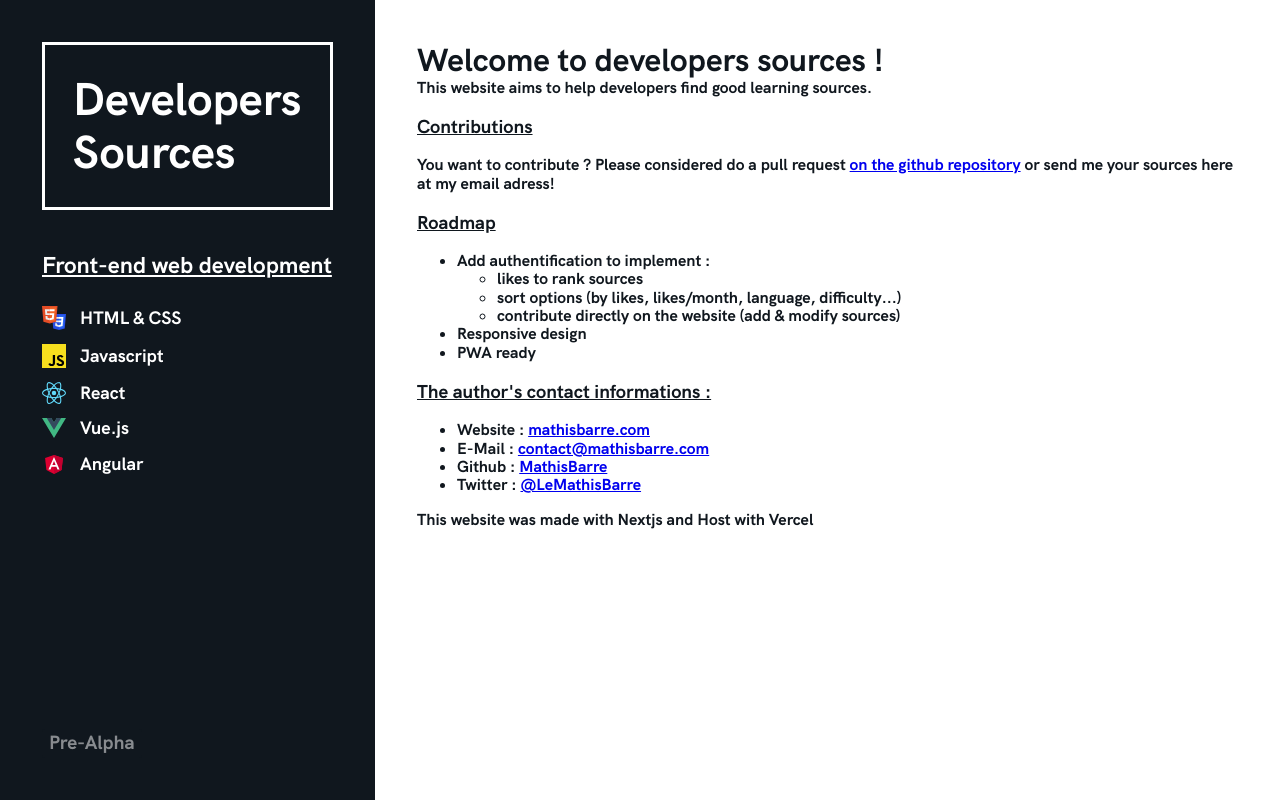
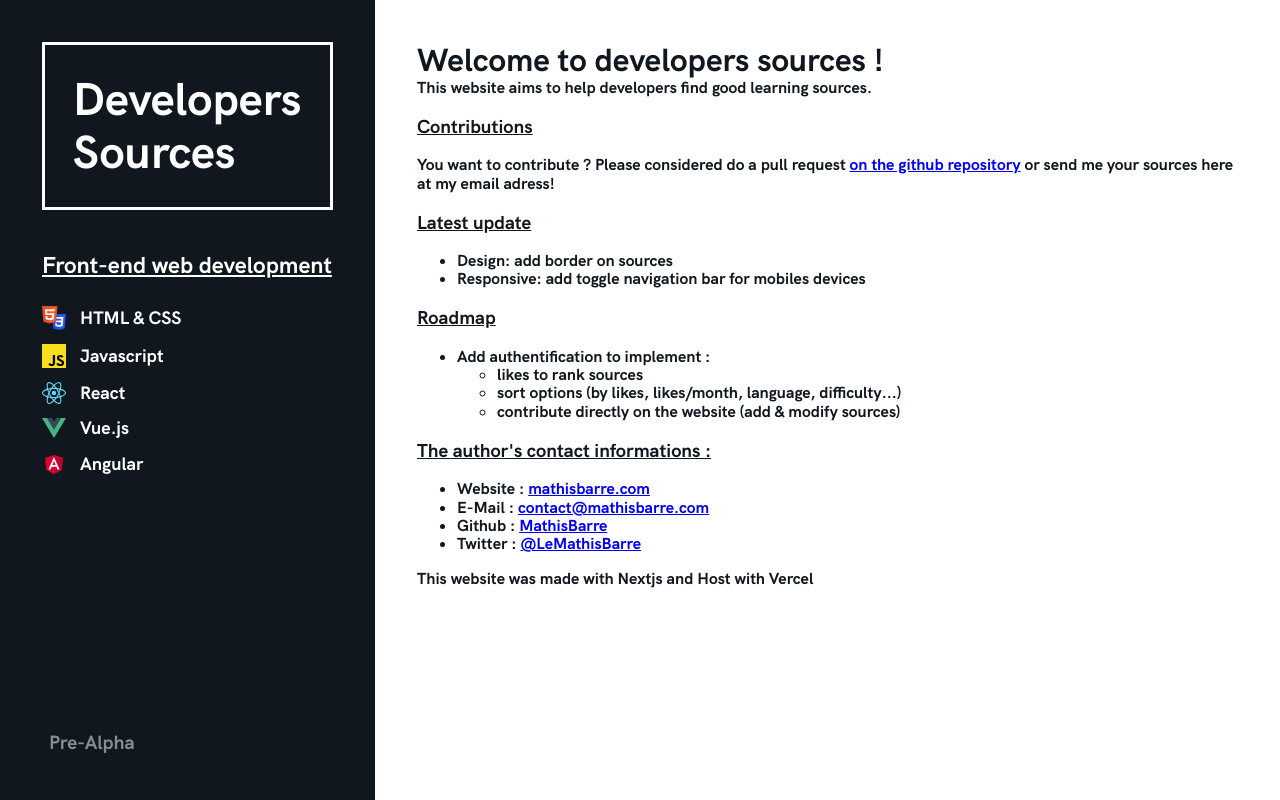
Before and after one commit to MathisBarre/developerssources, a Next.js app: page / in a window 1280 px wide. Built offline with nearby package versions, Linux system fonts and the light colour scheme.

Commit message:
changes(content): Update recent website update

```diff
--- a/pages/index.js
+++ b/pages/index.js
@@ -11,6 +11,13 @@
         <li>Nothing here ! Maybe you will be the first !</li>
       </ul> */}
       <p>You want to contribute ? Please considered do a pull request <a href="https://github.com/MathisBarre/next-learningdev">on the github repository</a> or send me your sources here at my email adress!</p>
+
+      <h3>Latest update</h3>
+      <ul>
+        <li>Design: add border on sources</li>
+        <li>Responsive: add toggle navigation bar for mobiles devices</li>
+      </ul>
+
       <h3>Roadmap</h3>
       <ul>
         <li>Add authentification to implement :</li>
@@ -19,8 +26,6 @@
           <li>sort options (by likes, likes/month, language, difficulty...)</li>
           <li>contribute directly on the website (add & modify sources) </li>
         </ul>
-        <li>Responsive design</li>
-        <li>PWA ready</li>
       </ul>
       <h3>The author's contact informations : </h3>
       <ul>
```
